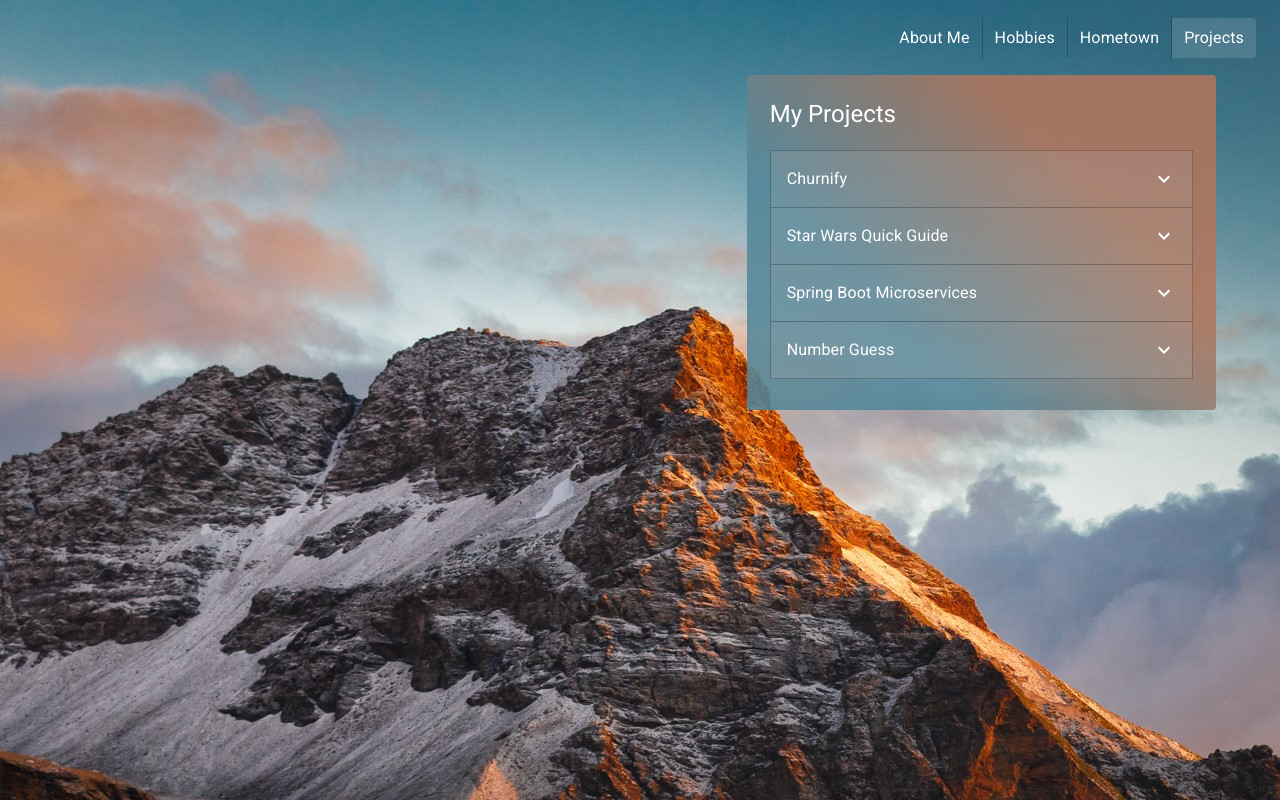
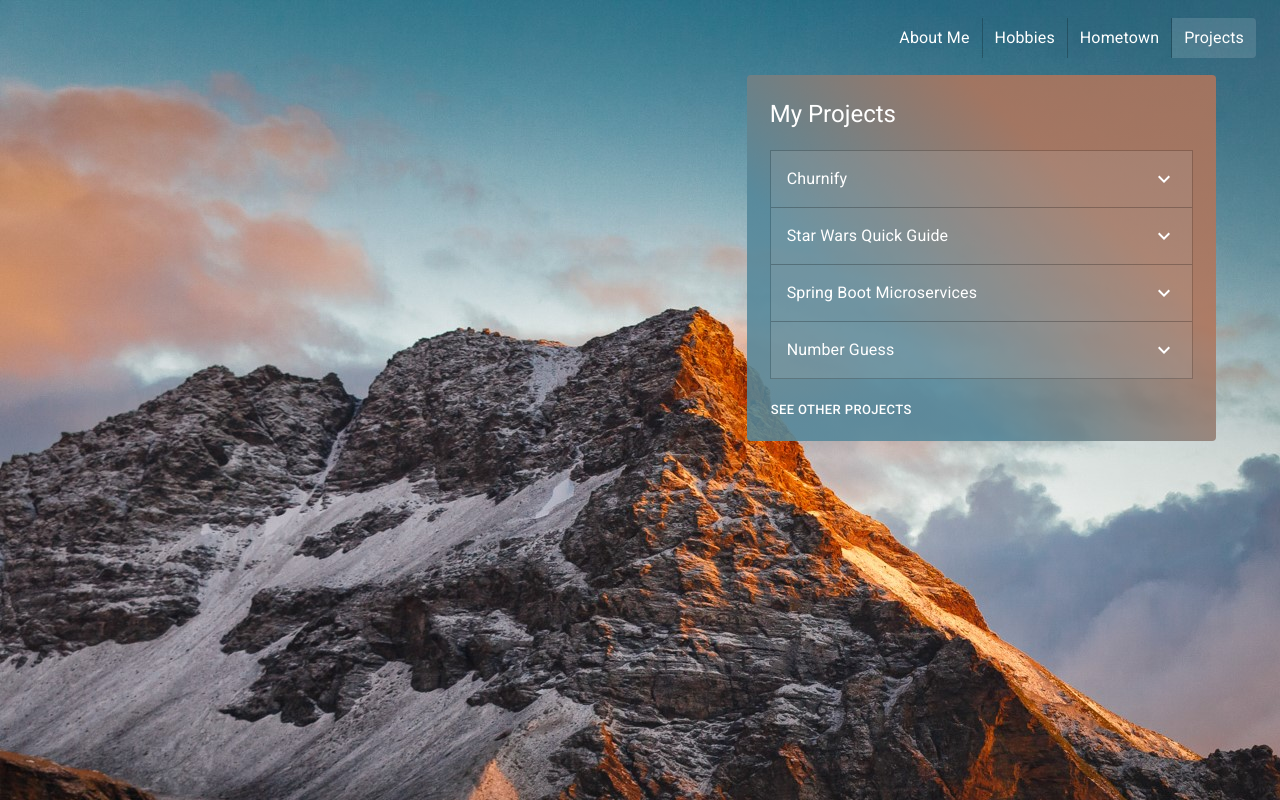
Before and after one commit to ahmsay/ahmsay.github.io, a React (Create React App) app: page / in a window 1280 px wide. Both pictures are taken after a click on the button "Projects". Built offline with nearby package versions, Linux system fonts and the light colour scheme.

Commit message:
other projects link added

```diff
--- a/src/components/tabs/Projects.jsx
+++ b/src/components/tabs/Projects.jsx
@@ -1,6 +1,6 @@
 import React, { Component } from 'react'
 import { withStyles } from '@material-ui/core/styles'
-import { ExpansionPanelActions, Button, Card, CardContent, Typography } from '@material-ui/core'
+import { CardActions, ExpansionPanelActions, Button, Card, CardContent, Typography } from '@material-ui/core'
 import MuiExpansionPanel from '@material-ui/core/ExpansionPanel'
 import MuiExpansionPanelSummary from '@material-ui/core/ExpansionPanelSummary'
 import MuiExpansionPanelDetails from '@material-ui/core/ExpansionPanelDetails'
@@ -92,6 +92,9 @@ class Projects extends Component {
           <Typography variant="h5">{ mainTitle }</Typography><br/>
           { projectList }
         </CardContent>
+        <CardActions style={{ paddingTop: 0 }}>
+          <Button onClick={ () => { window.open( "https://github.com/ahmsay?tab=repositories", "_blank") } } style={{ color: '#ffffff', marginLeft: 4 }} size="small">See Other Projects</Button>
+        </CardActions>
       </Card>
     )
   }
```
